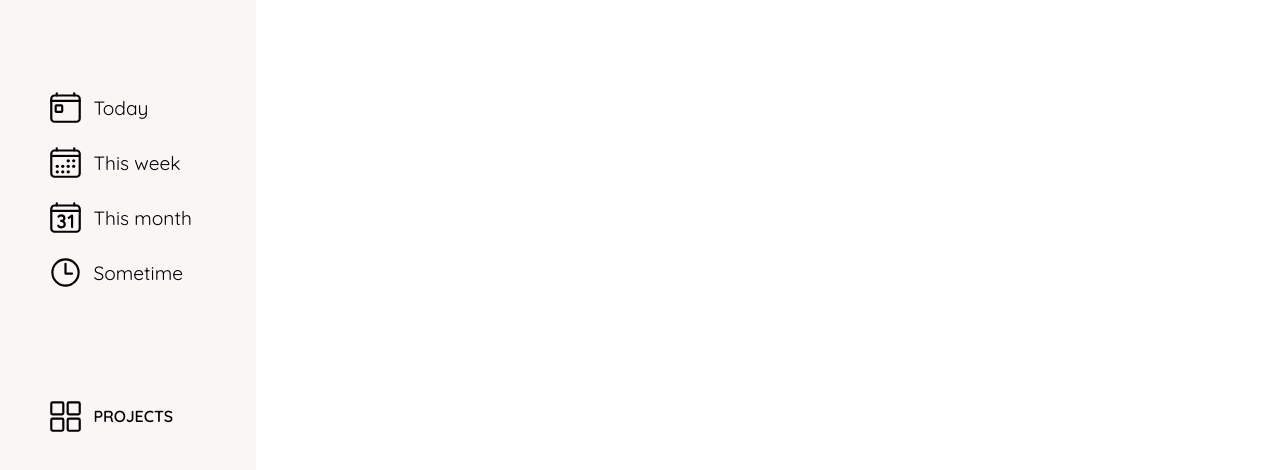
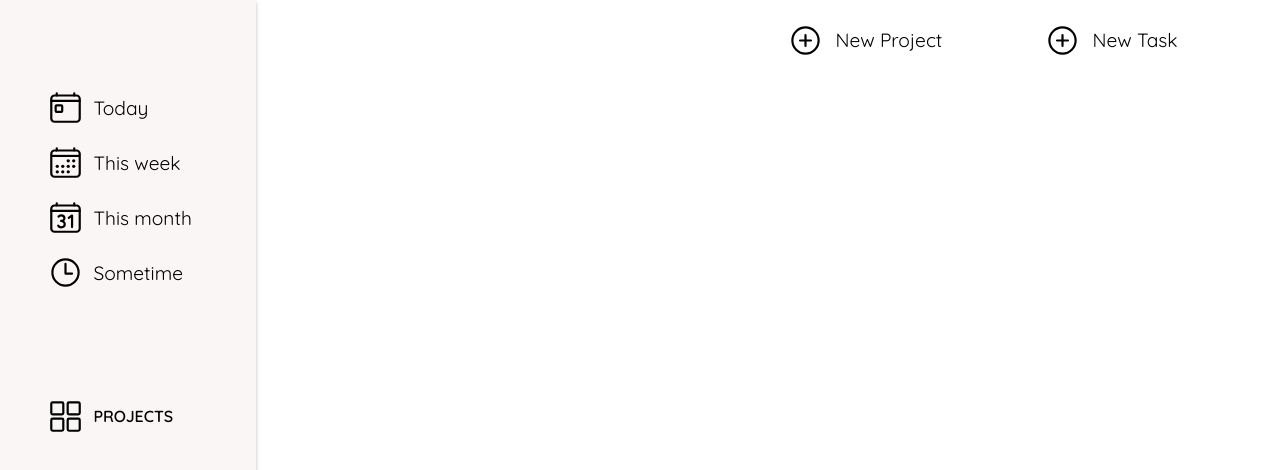
Before and after one commit to ladinofel/todo-app, a website built with webpack: page src/template.html in a window 1280 px wide. Shown: the top 470 px of the page. Built offline with nearby package versions, Linux system fonts and the light colour scheme.

Commit message:
Add header-options and box shadow for left-column

```diff
--- /dev/null
+++ b/src/components/headerPanel.js
@@ -0,0 +1,34 @@
+import Add from '/src/icons/add-circle-outline.svg';
+
+const headerGenerator = (() => {
+
+  const header = document.querySelector('#header');
+
+  const headerOptions = document.createElement('div');
+  headerOptions.classList.add('header-options');
+
+  const newProject = document.createElement('div');
+  newProject.classList.add('header-option');
+  const projectIcon = new Image();
+  projectIcon.src = Add;
+  const newProjectTitle = document.createElement('a');
+  newProjectTitle.classList.add('icon-text');
+  newProjectTitle.textContent = 'New Project';
+
+  const newTask = document.createElement('div');
+  newTask.classList.add('header-option');
+  const taskIcon = new Image();
+  taskIcon.src = Add;
+  const newTaskTitle = document.createElement('a');
+  newTaskTitle.classList.add('icon-text');
+  newTaskTitle.textContent = 'New Task';
+
+  newProject.append(projectIcon, newProjectTitle);
+  newTask.append(taskIcon, newTaskTitle);
+  headerOptions.append(newProject, newTask);
+  header.append(headerOptions);
+
+
+})();
+
+export default headerGenerator;
--- a/src/index.js
+++ b/src/index.js
@@ -1,3 +1,4 @@
 import './styles.css';
 import menuGenerator from './components/leftPanel';
 import projectGenerator  from './components/leftPanel';
+import headerGenerator from './components/headerPanel';
--- a/src/styles.css
+++ b/src/styles.css
@@ -19,6 +19,8 @@ body {
 #left-column {
   grid-area: 1 / 1 / 3 / 2;
   background-color: rgb(251, 246, 246);
+  box-shadow: rgba(50, 50, 93, 0.25) 0px 2px 5px -1px, rgba(0, 0, 0, 0.3) 0px 1px 3px -1px;
+  position: relative;
 }
 
 #header {
@@ -53,10 +55,33 @@ img {
   font-size: larger;
 }
 
+a {
+  transition: transform 0.3s ease-in-out;
+}
+
 a:hover {
   cursor: pointer;
+  transform: translateX(10px);
 }
 
 .project-header {
   font-weight: 600;
 }
+
+#header {
+  display: flex;
+  align-items: center;
+  justify-content: flex-end;
+}
+
+.header-options {
+  display: flex;
+  gap: 8vw;
+  margin-right: 8vw;
+}
+
+.header-option {
+  display: flex;
+  align-items: center;
+  gap: 1vw;
+}
```
Also changed, not shown: src/icons/add-circle-outline.svg (added).
